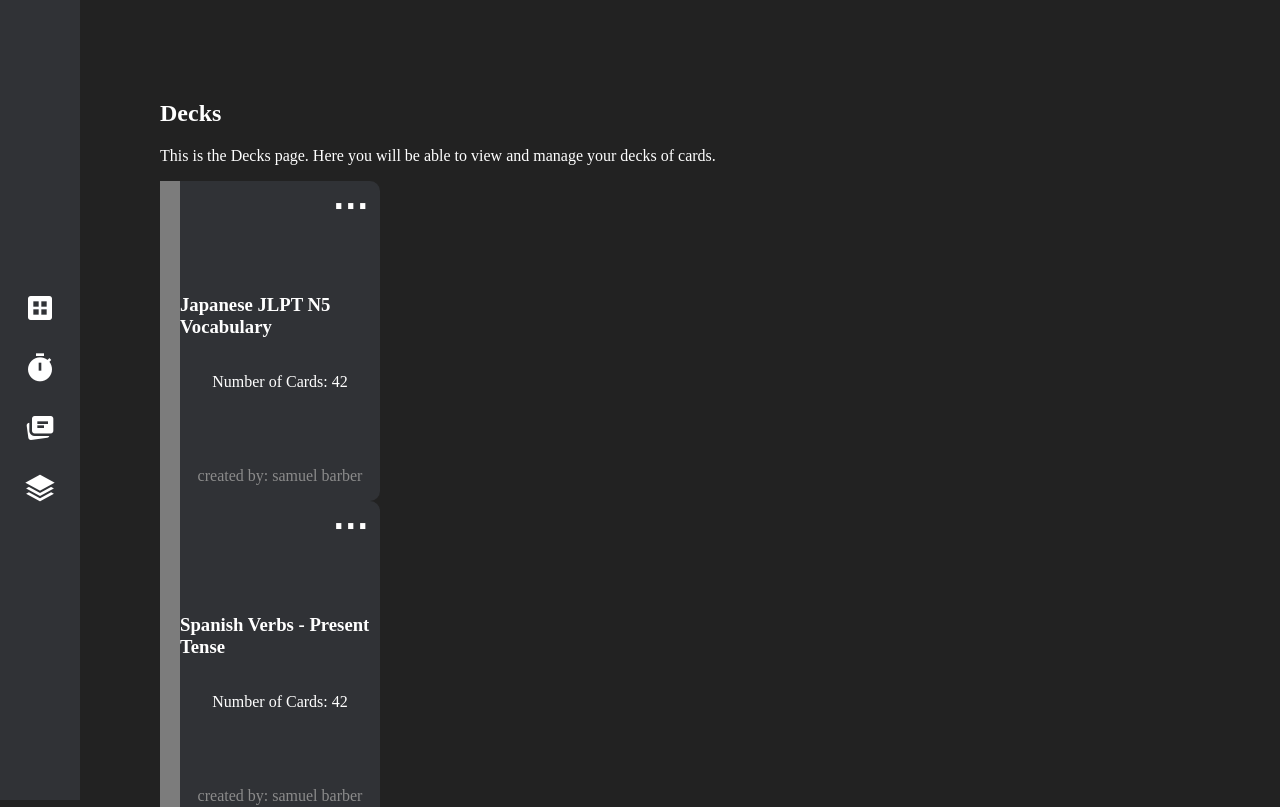
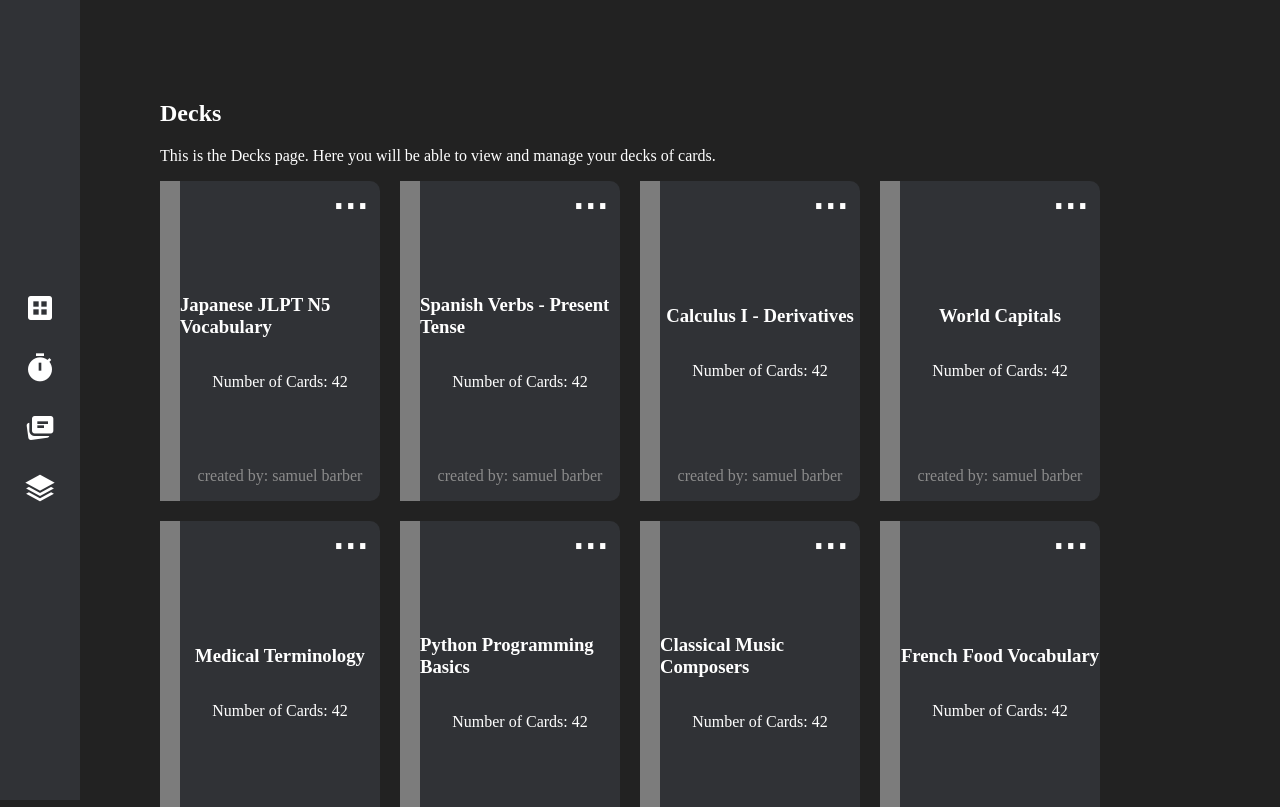
Before and after one commit to 18barbers2/gostudycards, a React (Vite) app in the folder frontend/: page /decks in a window 1280 px wide. Shown: the top 807 px of the page. Built offline with nearby package versions, Linux system fonts and the light colour scheme.

Commit message:
style: updated the styling to a flexbox with wrap

```diff
--- a/frontend/src/css/Decks.css
+++ b/frontend/src/css/Decks.css
@@ -4,3 +4,8 @@
     margin-left: 80px;
     padding: 80px;
 }
+.decks {
+    display: flex;
+    flex-wrap: wrap;
+    gap: 20px;
+}
--- a/frontend/src/pages/Decks.tsx
+++ b/frontend/src/pages/Decks.tsx
@@ -86,6 +86,7 @@ export function Decks() {
         <div className='decks-page'>
             <h2>Decks</h2>
             <p>This is the Decks page. Here you will be able to view and manage your decks of cards.</p>
+            <div className='decks'>
                 {decks.map((deck) => (
                     <DeckTile
                         key={deck.id}
@@ -93,6 +94,7 @@ export function Decks() {
                     />
                 ))}
             </div>
+        </div>
     );
 }
 
```
Lines whose indentation alone changed are shown as unchanged.
